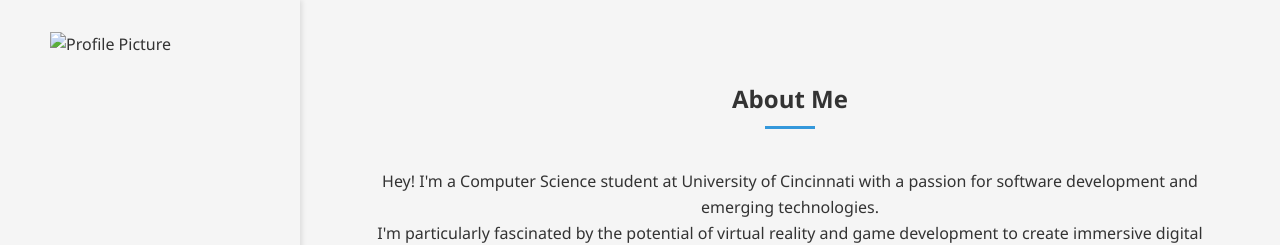
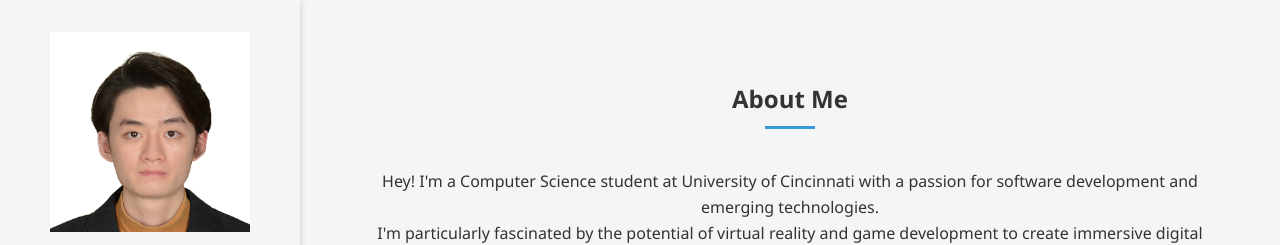
Before and after one commit to jaisheng-ong/jaisheng-ong-portfolio, a plain HTML site: page index.html in a window 1280 px wide. Shown: the top 245 px of the page. Drawn offline with Linux system fonts and the light colour scheme; files whose address does not match are found by name.

Commit message:
Update index.html

```diff
--- a/index.html
+++ b/index.html
@@ -770,7 +770,7 @@
     <div class="main-layout">
         <!-- Sidebar -->
         <div class="sidebar">
-            <img src="JaiSheng-Photo.jpg" alt="Profile Picture" class="sidebar-profile-img">
+            <img src="assets/JaiSheng-Photo.jpg" alt="Profile Picture" class="sidebar-profile-img">
             <div class="sidebar-name">Jai Sheng Ong</div>
 
             <ul class="sidebar-nav">
```
